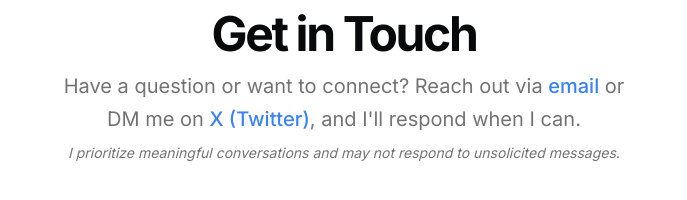
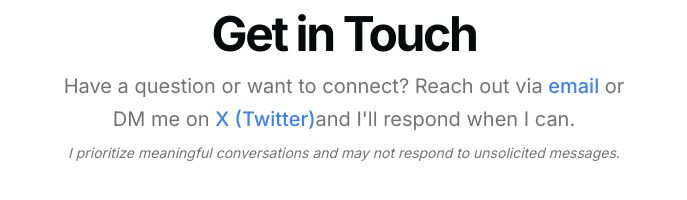
Before and after one commit to sameerchoubey/portfolio, a Next.js app: page / in a window 1280 px wide. Shown: the part 1078-1278 px from the top of the page, without its empty margins (296-983 px from the left). Built offline with nearby package versions, Linux system fonts and the light colour scheme.

Commit message:
Minor comma change

```diff
--- a/src/app/page.tsx
+++ b/src/app/page.tsx
@@ -222,6 +222,7 @@ export default function Page() {
 							</h2>
 							<p className="mx-auto max-w-[600px] text-muted-foreground md:text-xl/relaxed lg:text-base/relaxed xl:text-xl/relaxed">
 								Have a question or want to connect? Reach out via{" "}
+
 								<EmailCopyButton email={DATA.contact.email} />{" "}
 								or DM me on{" "}
 								<Link
@@ -232,8 +233,11 @@ export default function Page() {
 								>
 									X (Twitter)
 								</Link>
-							, and I'll respond when I can.
+
+								and I'll respond when I can.
+
 								<br />
+
 								<span className="text-sm italic">
 									I prioritize meaningful conversations and may not respond to unsolicited messages.
 								</span>
```
Lines whose indentation alone changed are shown as unchanged.
